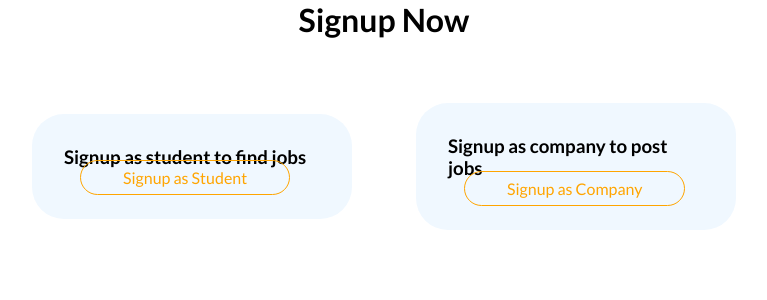
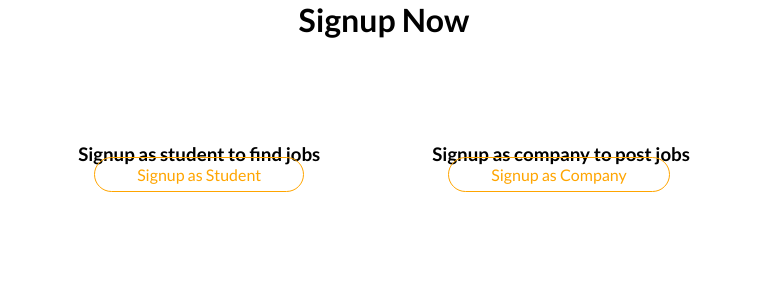
Before and after one commit to Shishir-H/job-finder, a PHP site: page /signup.html in a window 1280 px wide. Shown: the top 300 px of the page, without its empty margins (256-1023 px from the left). Run offline with PHP 8.4, Linux system fonts and the light colour scheme; some libraries are stand-ins or nearby versions.

Commit message:
signup styling

```diff
--- a/signup.html
+++ b/signup.html
@@ -3,9 +3,12 @@
   <head>
     <meta charset="UTF-8" />
     <meta name="viewport" content="width=device-width, initial-scale=1.0" />
+
     <link rel="preconnect" href="https://fonts.gstatic.com">
     <link href="https://fonts.googleapis.com/css2?family=Lato:ital,wght@0,400;0,700;1,300;1,400;1,700&display=swap" rel="stylesheet">
     <link rel="stylesheet" href="./styles/style.css">
+    <link href="https://maxcdn.bootstrapcdn.com/font-awesome/4.2.0/css/font-awesome.min.css" rel="stylesheet">
+
     <title>Job Finder</title>
   </head>
   <body>
@@ -13,7 +16,10 @@
     <div class="signup-container">
 
       <div class="signup-cards">
-        <h3>Signup as student to find jobs</h3>
+        <i class="fas fa-user-graduate"></i>
+        <div>
+          <h3>Signup as student to find jobs</h3>
+        </div>
         <a class="btn" href="student/signup.html">Signup as Student</a>
       </div>
       <div class="signup-cards">
--- a/styles/style.css
+++ b/styles/style.css
@@ -28,7 +28,7 @@
     justify-content: space-around;
     position: absolute;
     top: 40%;
-    left: 55%;
+    left: 65%;
     transform: translate(-50%, -50%);
     width: fit-content;
     z-index: 100;
@@ -97,16 +97,16 @@
 /* ---------------SIGNUP Container------------ */
 
 .signup-container{
-    margin: 2rem auto;
+    display: flex;
     width: 100%;
-    display: flex;
     justify-content: center;
     align-items: center;
+    margin: 3rem auto;
 }
 .signup-cards{
-    background-color: aliceblue;
     margin: 2rem;
-    padding: 2rem;
-    width: 20rem;
-    border-radius: 2rem;
+    padding: 1.5rem;
+    flex-wrap: wrap;
+    flex-direction: row;
+    max-width: 600px;
 }
```
